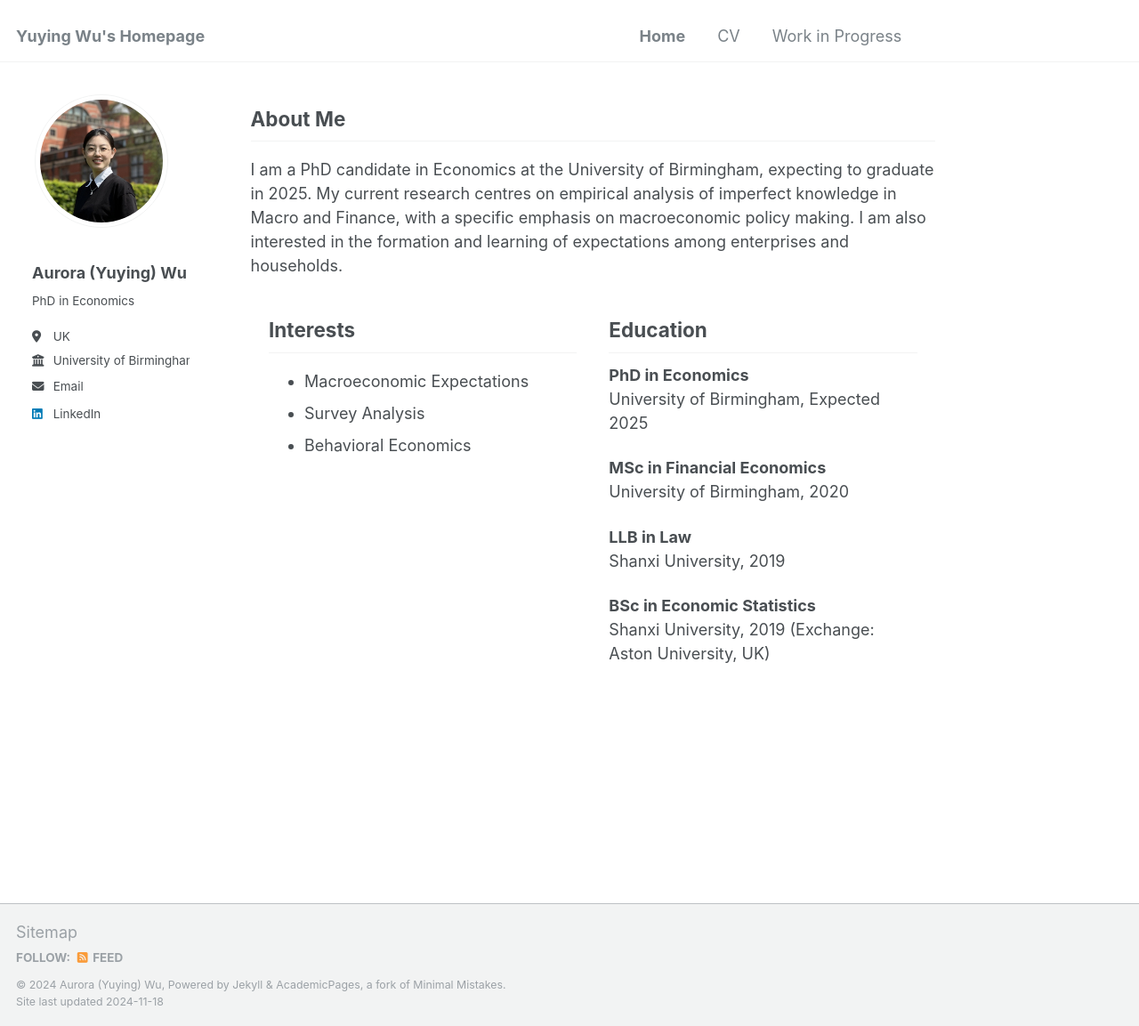
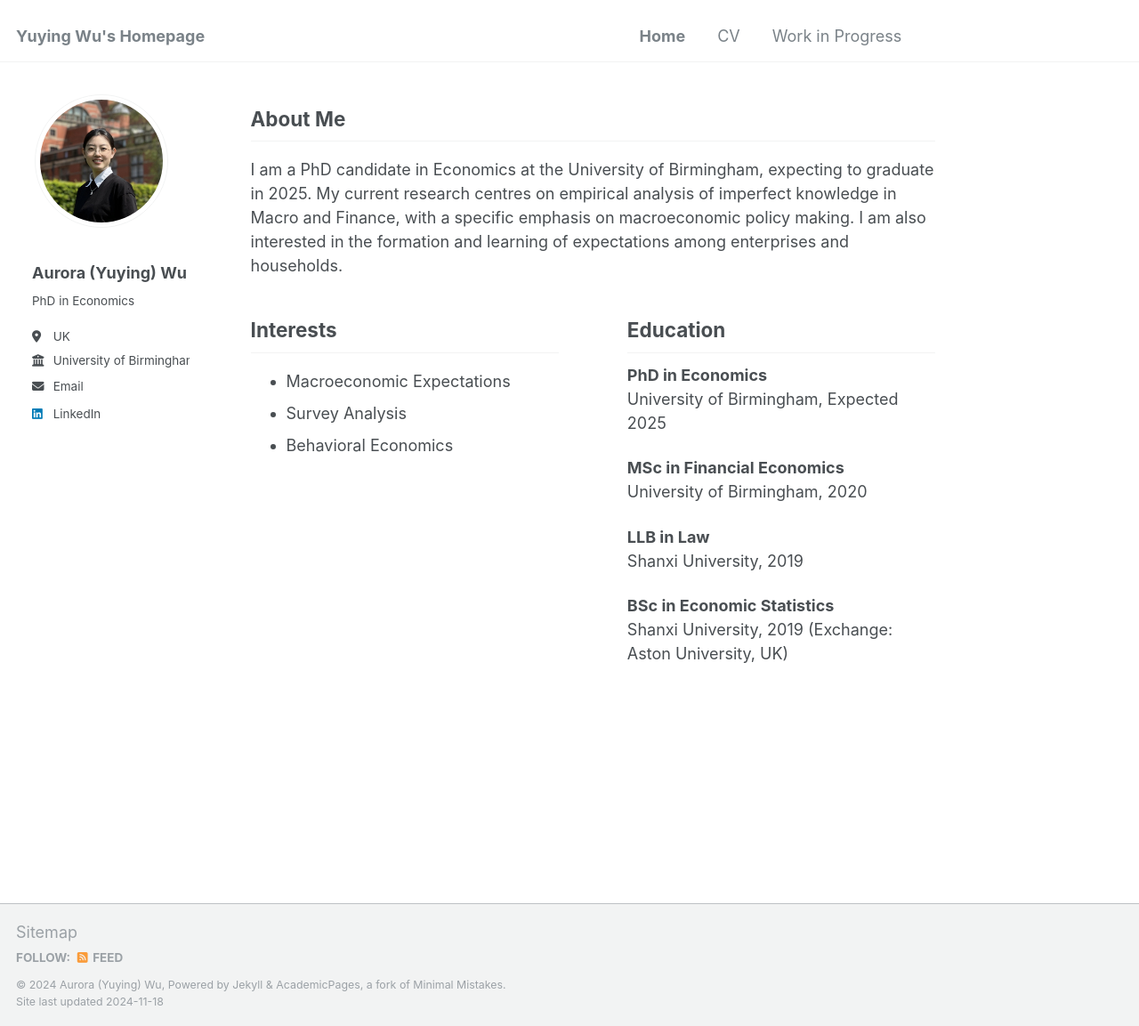
Before and after one commit to YUYINGWU-AURORA/YUYINGWU-AURORA.github.io, a Jekyll site: the page built from _pages/about.md, in a window 1280 px wide and 1153 px high. Shown: the whole window at 89% size. Built offline with Jekyll 4.4.1, drawn with Linux system fonts in a browser that asks for light colours.

Commit message:
update website

```diff
--- a/_pages/about.md
+++ b/_pages/about.md
@@ -13,7 +13,7 @@ redirect_from:
 I am a PhD candidate in Economics at the University of Birmingham, expecting to graduate in 2025. My current research centres on empirical analysis of imperfect knowledge in Macro and Finance, with a specific emphasis on macroeconomic policy making. I am also interested in the formation and learning of expectations among enterprises and households.
 </div>
 
-<div style="display: flex; justify-content: center; gap: 2rem; ">
+<div style="display: flex; justify-content: space-between;   ">
   <!-- Left Column: Interests -->
   <div style="width: 45%;">
     <h2>Interests</h2>
```
